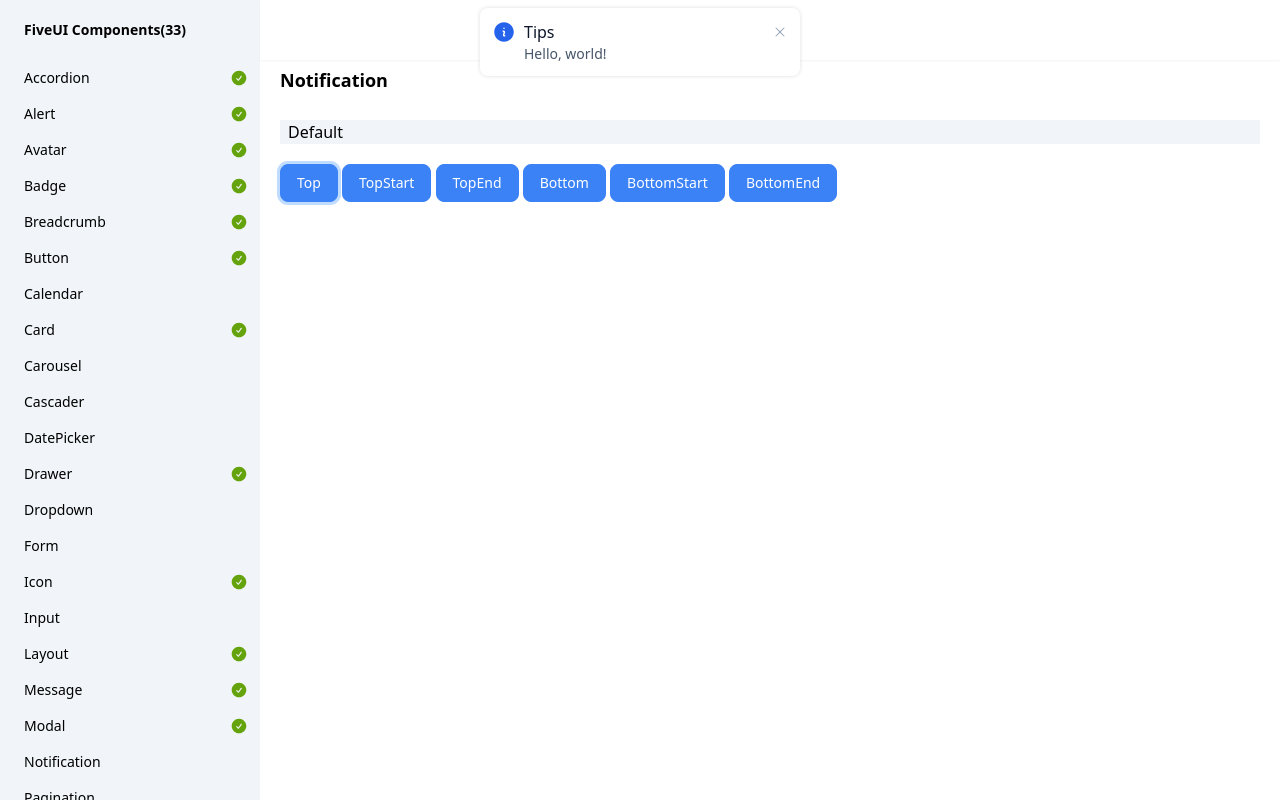
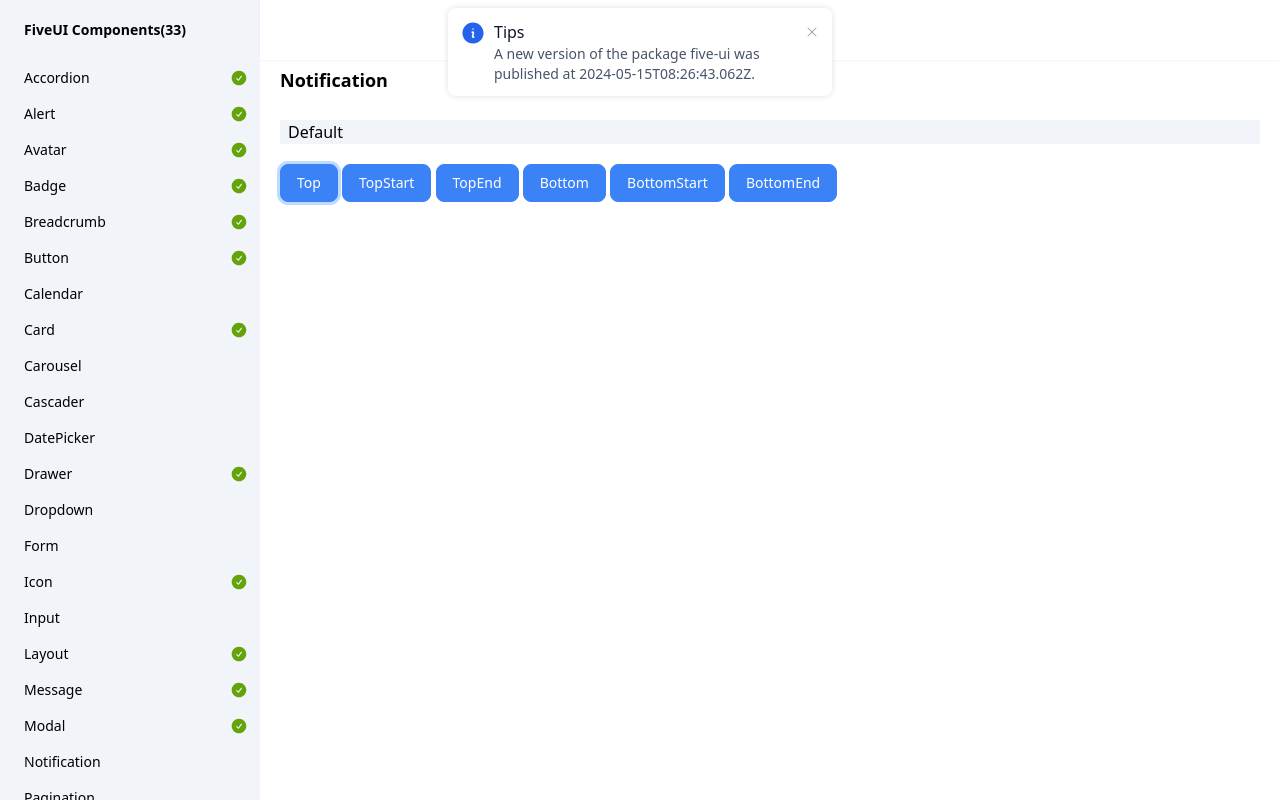
Before and after one commit to wqy2dev/five-ui, a SvelteKit app: page /notification in a window 1280 px wide. Both pictures are taken after a click on the button "Top". Built offline with nearby package versions, Linux system fonts and the light colour scheme.

Commit message:
chore: update message & notification

```diff
--- a/src/lib/notification/Notification.svelte
+++ b/src/lib/notification/Notification.svelte
@@ -42,17 +42,17 @@ onMount(() => {
 </script>
 
 <div
-    class="flex flex-row w-80 shadow-outline-md rounded-lg p-3 bg-white pointer-events-auto"
+    class="flex flex-row w-96 shadow-outline-lg rounded-lg p-3 bg-white pointer-events-auto"
 >
     <div class="mr-2 shrink-0">
         {#if variant === "info"}
-            <InfoCircleSolid size={24} class="text-primary-600"/>
+            <InfoCircleSolid size={26} class="text-primary-600"/>
         {:else if variant === "success"}
-            <SuccessCircleSolid size={24} class="text-green-600"/>
+            <SuccessCircleSolid size={26} class="text-green-600"/>
         {:else if variant === "warn"}
-            <WarnCircleSolid size={24} class="text-yellow-600"/>
+            <WarnCircleSolid size={26} class="text-yellow-600"/>
         {:else if variant === "error"}
-            <ErrorCircleSolid size={24} class="text-red-600"/>
+            <ErrorCircleSolid size={26} class="text-red-600"/>
         {/if}
     </div>
     <div class="grow">
--- a/src/lib/notification/Queue.svelte
+++ b/src/lib/notification/Queue.svelte
@@ -54,7 +54,7 @@ export type NotificationInstance = {
 <script lang="ts">
 import { onMount } from "svelte";
 import { Store, type MessagePayload } from "../message/store.js";
-    import { slide } from "svelte/transition";
+import { slide } from "svelte/transition";
 
 const {
     max = 0,
--- a/src/routes/notification/+page.svelte
+++ b/src/routes/notification/+page.svelte
@@ -25,32 +25,36 @@ let max = $state(0);
     bind:this={notification}
 />
 
+{#snippet content()}
+    A new version of the package five-ui was published at 2024-05-15T08:26:43.062Z.
+{/snippet}
+
 <Button onclick={() => {
     max = 0;
-    notification.push({title: "Tips", content: "Hello, world!", placement:"top"});
+    notification.push({title: "Tips", content, placement:"top"});
 }}> Top </Button>
 
 <Button onclick={() => {
     max = 0;
-    notification.push({title: "Tips", content: "Hello, world!", variant: "success", placement:"topStart"});
+    notification.push({title: "Tips", content, variant: "success", placement:"topStart"});
 }}> TopStart </Button>
 
 <Button onclick={() => {
     max = 0;
-    notification.push({title: "Tips", content: "Hello, world!", variant: "warn", placement:"topEnd"});
+    notification.push({title: "Tips", content, variant: "warn", placement:"topEnd"});
 }}> TopEnd </Button>
 
 <Button onclick={() => {
     max = 0;
-    notification.push({title: "Tips", content: "Hello, world!", placement:"bottom"});
+    notification.push({title: "Tips", content, placement:"bottom"});
 }}> Bottom </Button>
 
 <Button onclick={() => {
     max = 0;
-    notification.push({title: "Tips", content: "Hello, world!", variant: "success", placement:"bottomStart"});
+    notification.push({title: "Tips", content, variant: "success", placement:"bottomStart"});
 }}> BottomStart </Button>
 
 <Button onclick={() => {
     max = 0;
-    notification.push({title: "Tips", content: "Hello, world!", variant: "warn", placement:"bottomEnd"});
+    notification.push({title: "Tips", content, variant: "warn", placement:"bottomEnd"});
 }}> BottomEnd </Button>
```
